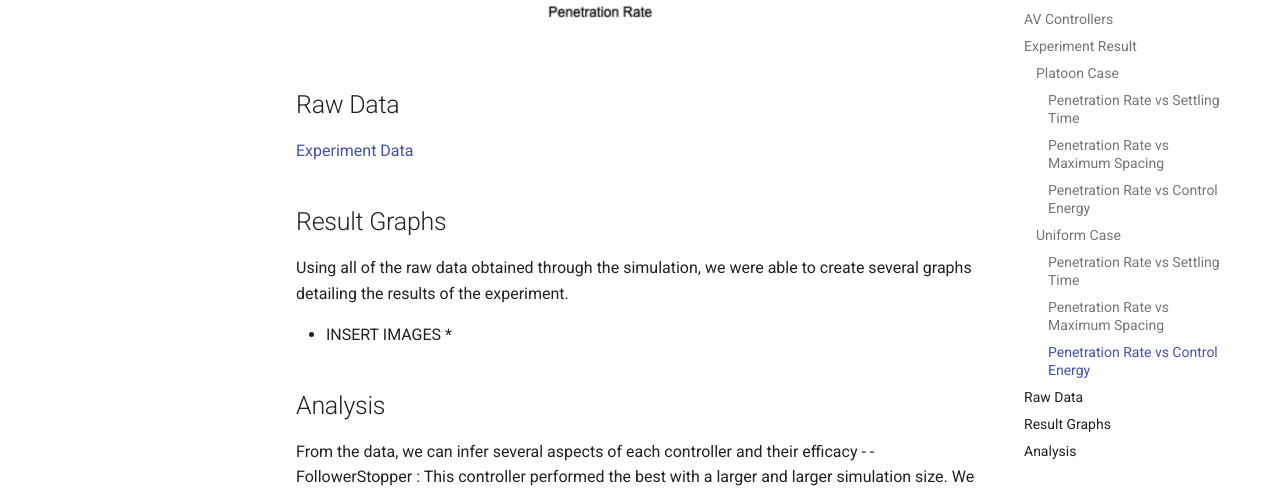
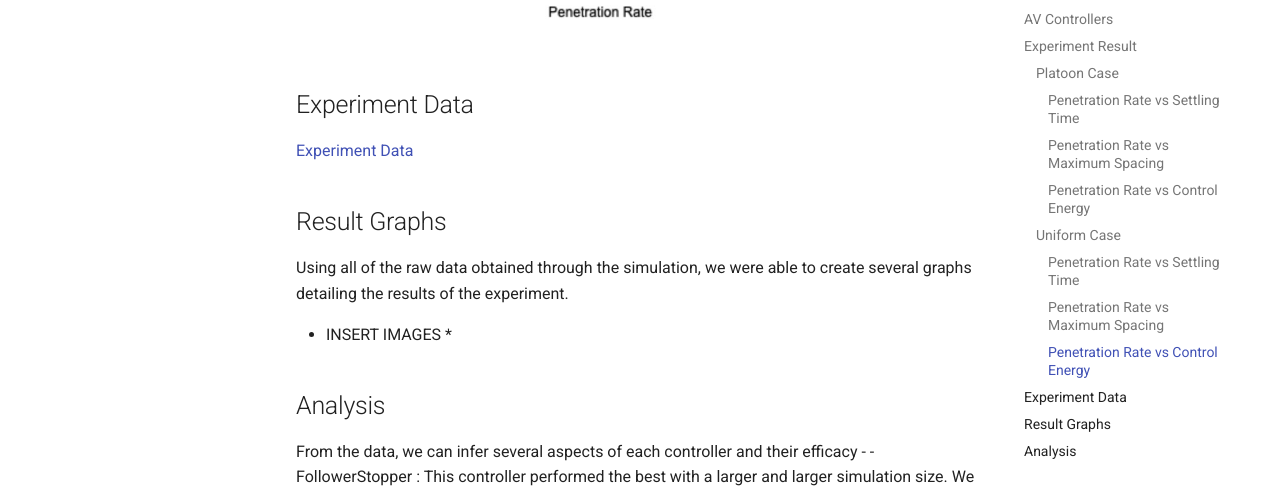
Before and after one commit to soc-ucsd/mixed-traffic, an MkDocs documentation site: the page built from docs/student_project/numerical_data.md, in a window 1280 px wide and 900 px high, scrolled down 9553 px. Shown: the part 170-663 px from the top of the window. Built offline with MkDocs 1.6.1 and Material for MkDocs 9.7.7, drawn with Linux system fonts in a browser that asks for light colours; comment, search, counter and statistics services are not loaded.

Commit message:
Update numerical_data.md

```diff
--- a/docs/student_project/numerical_data.md
+++ b/docs/student_project/numerical_data.md
@@ -85,7 +85,7 @@ Each controller was tested for all penetration rates in both configurations (pla
 ![Alt Text](images/penetration_rate_data/Uniform/Uniform_N=70_control_energy.png)
 
 
-## Raw Data
+## Experiment Data
 
 [Experiment Data](https://docs.google.com/spreadsheets/d/1muLcmCCUdFwuMU2z9FdTxCUI8RmbDvqNfVlfMRN3k_Q/edit?usp=sharing)
 
```
